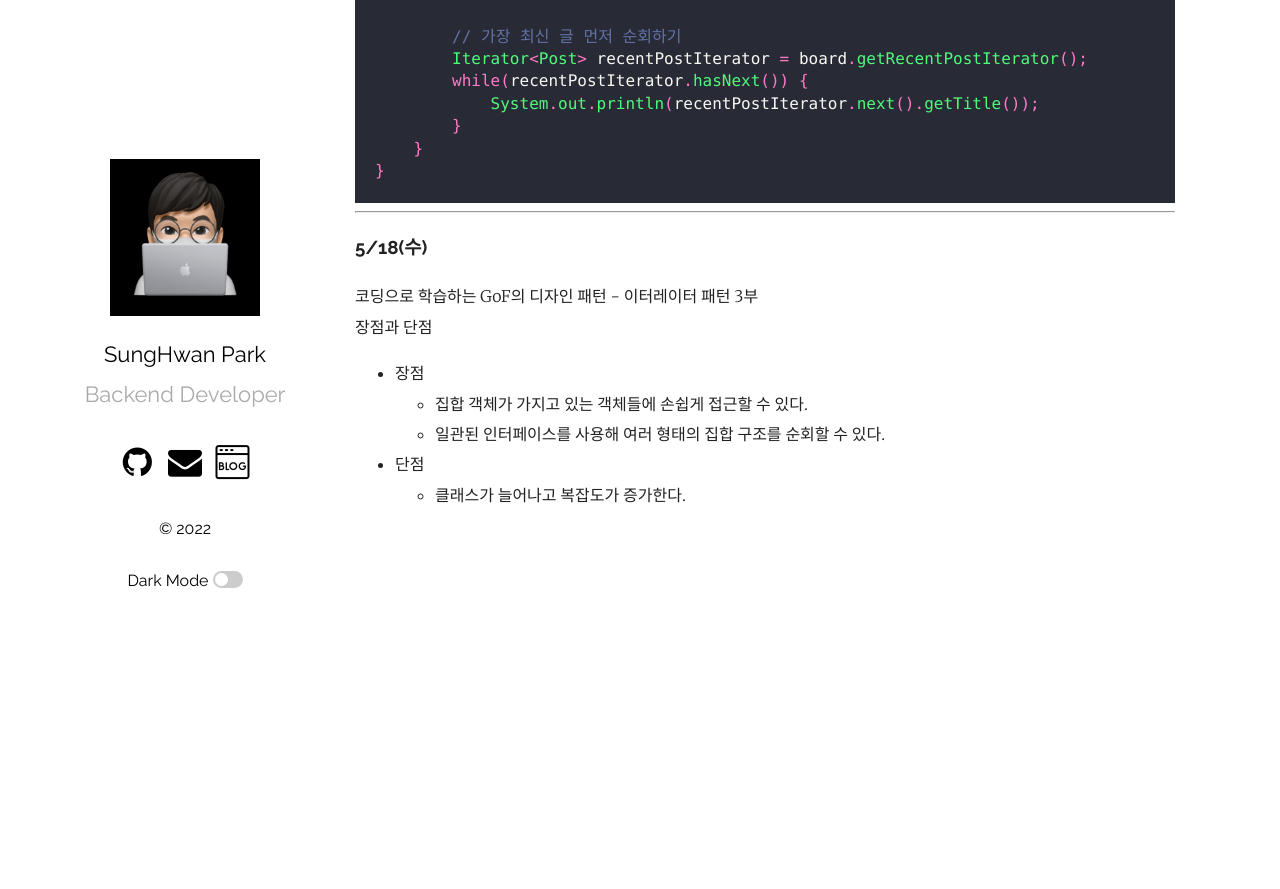
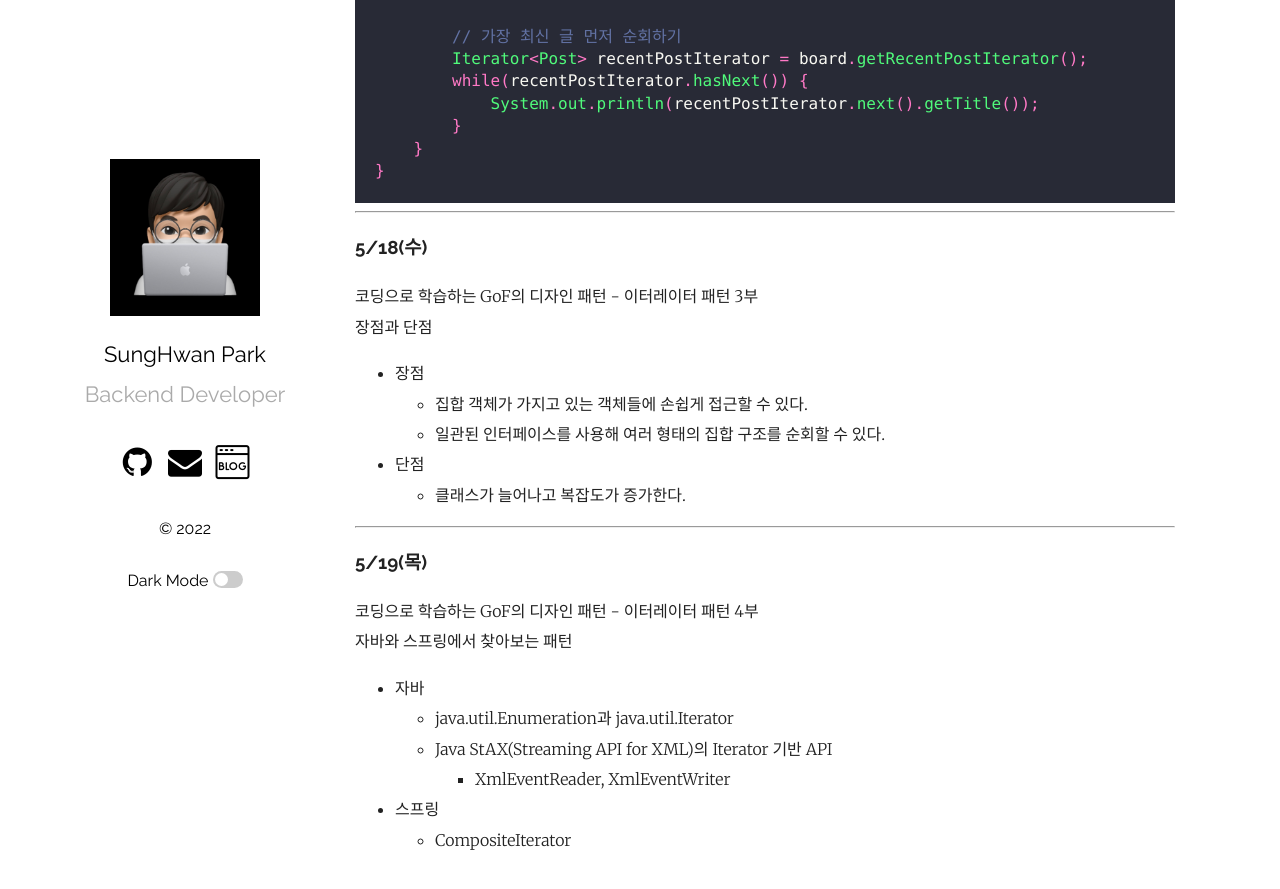
Before and after one commit to park0219/park0219.github.io, a Jekyll site: the page built from _posts/2022-05-01-5월TIL.markdown, in a window 1280 px wide and 900 px high, scrolled down 15495 px. Shown: the top 889 px of the window. Built offline with Jekyll 4.4.1, drawn with Linux system fonts in a browser that asks for light colours; comment, search, counter and statistics services are not loaded; before the commit the page ends 16050 px from its top, so only the background shows below that.

Commit message:
feat: 2022-05-19 TIL 추가

```diff
--- a/_posts/2022-05-01-5월TIL.markdown
+++ b/_posts/2022-05-01-5월TIL.markdown
@@ -734,3 +734,17 @@ public class Client {
     -   일관된 인터페이스를 사용해 여러 형태의 집합 구조를 순회할 수 있다.
 -   단점
     -   클래스가 늘어나고 복잡도가 증가한다.
+
+---
+
+### 5/19(목)
+
+코딩으로 학습하는 GoF의 디자인 패턴 - 이터레이터 패턴 4부<br/>
+자바와 스프링에서 찾아보는 패턴
+
+-   자바
+    -   java.util.Enumeration과 java.util.Iterator
+    -   Java StAX(Streaming API for XML)의 Iterator 기반 API
+        -   XmlEventReader, XmlEventWriter
+-   스프링
+    -   CompositeIterator
```
